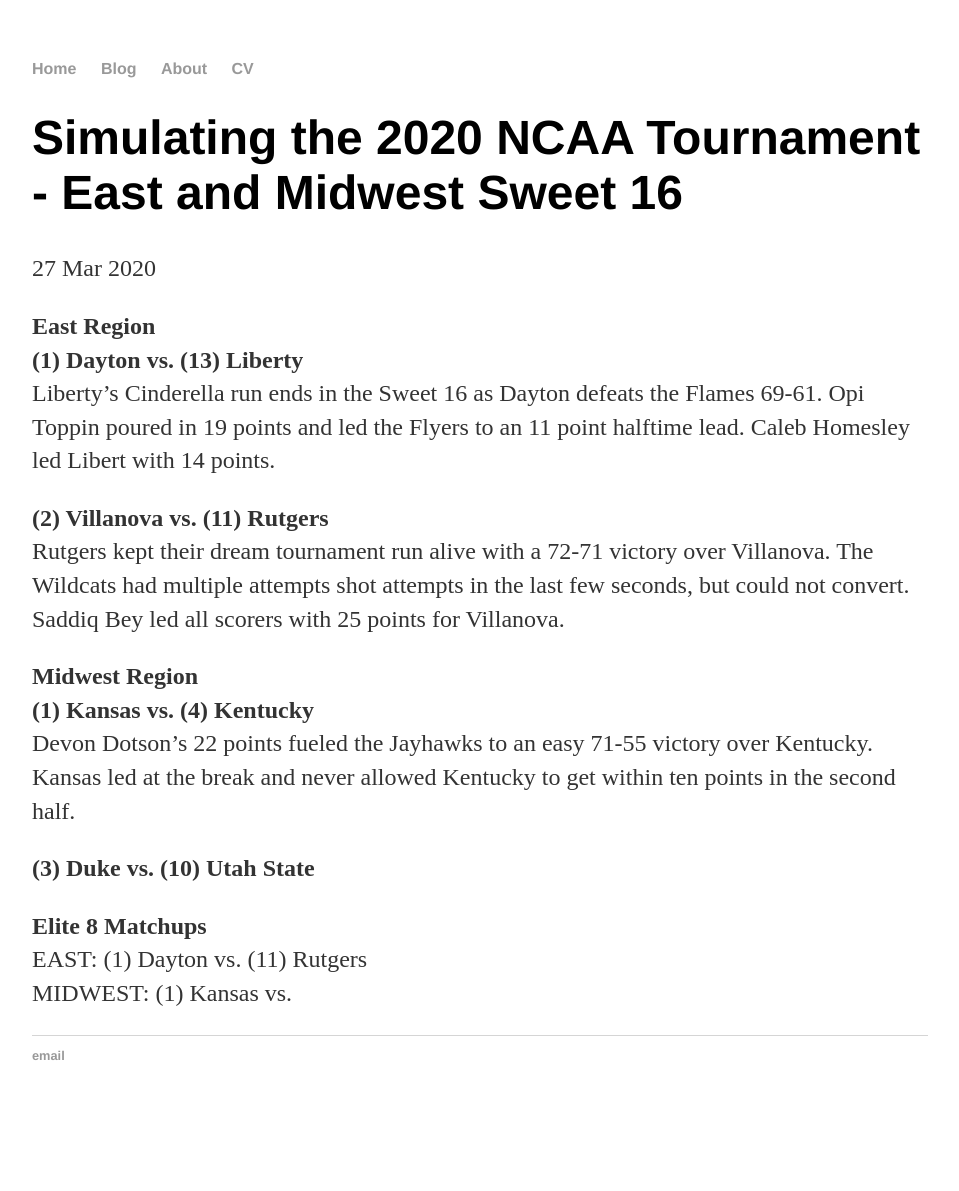
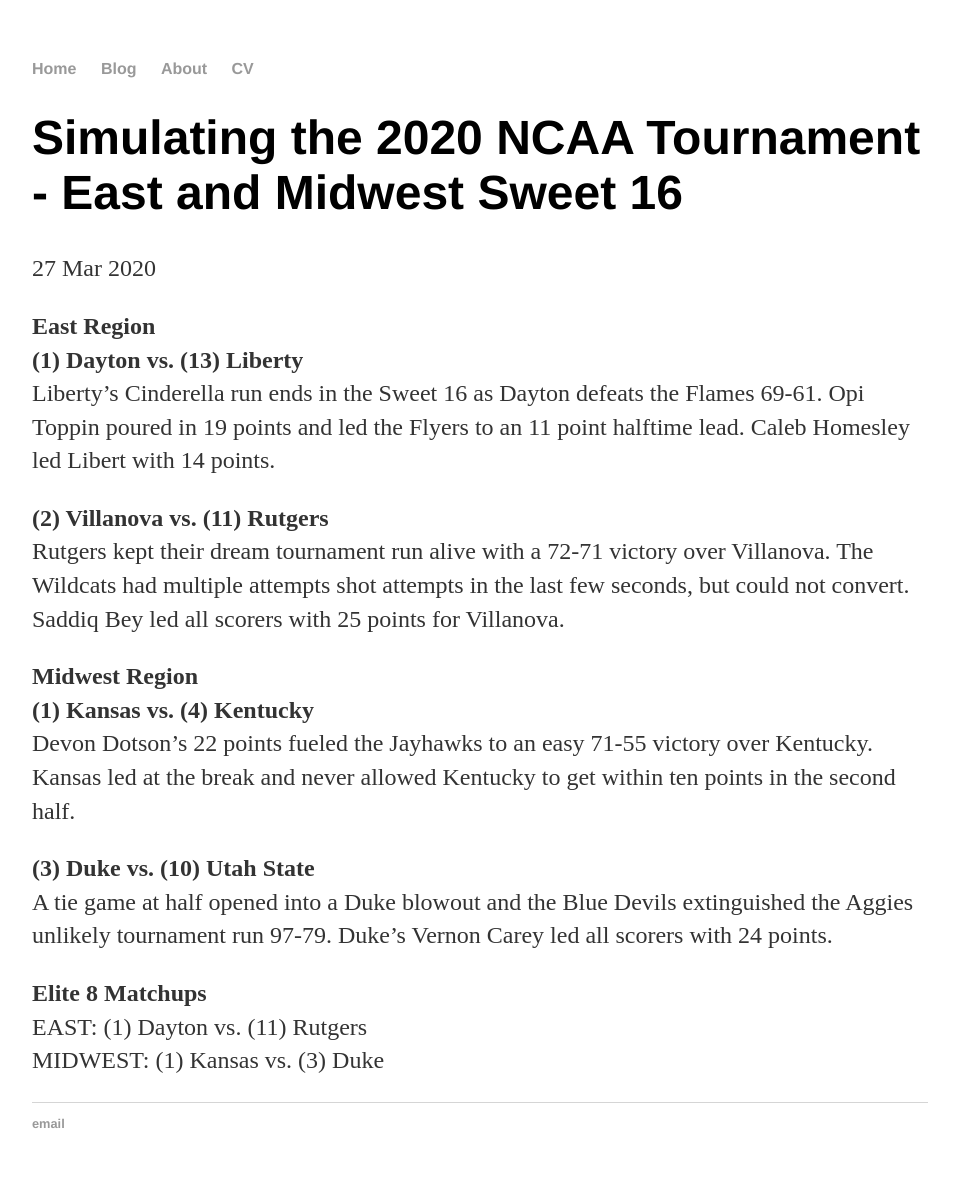
Before and after one commit to stephenhillphd/stephenhillphd.github.io, a Jekyll site: the page built from _posts/2020-03-27-simulating-the-NCAA-tournament-Sweet16-EastMidwest.md, in a window 1280 px wide. Shown: the whole page, without its empty margins (160-1119 px from the left). Built offline with Jekyll 4.4.1, drawn with Linux system fonts in a browser that asks for light colours; before the commit the page ends 1123 px from its top, so only the background shows below that.

Commit message:
Update 2020-03-27-simulating-the-NCAA-tournament-Sweet16-EastMidwest.md

```diff
--- a/_posts/2020-03-27-simulating-the-NCAA-tournament-Sweet16-EastMidwest.md
+++ b/_posts/2020-03-27-simulating-the-NCAA-tournament-Sweet16-EastMidwest.md
@@ -16,7 +16,8 @@ Rutgers kept their dream tournament run alive with a 72-71 victory over Villanov
 Devon Dotson's 22 points fueled the Jayhawks to an easy 71-55 victory over Kentucky. Kansas led at the break and never allowed Kentucky to get within ten points in the second half.
 
 **(3) Duke vs. (10) Utah State**
+A tie game at half opened into a Duke blowout and the Blue Devils extinguished the Aggies unlikely tournament run 97-79. Duke's Vernon Carey led all scorers with 24 points.
 
 **Elite 8 Matchups**
 EAST: (1) Dayton vs. (11) Rutgers
-MIDWEST: (1) Kansas vs.
+MIDWEST: (1) Kansas vs. (3) Duke
```
